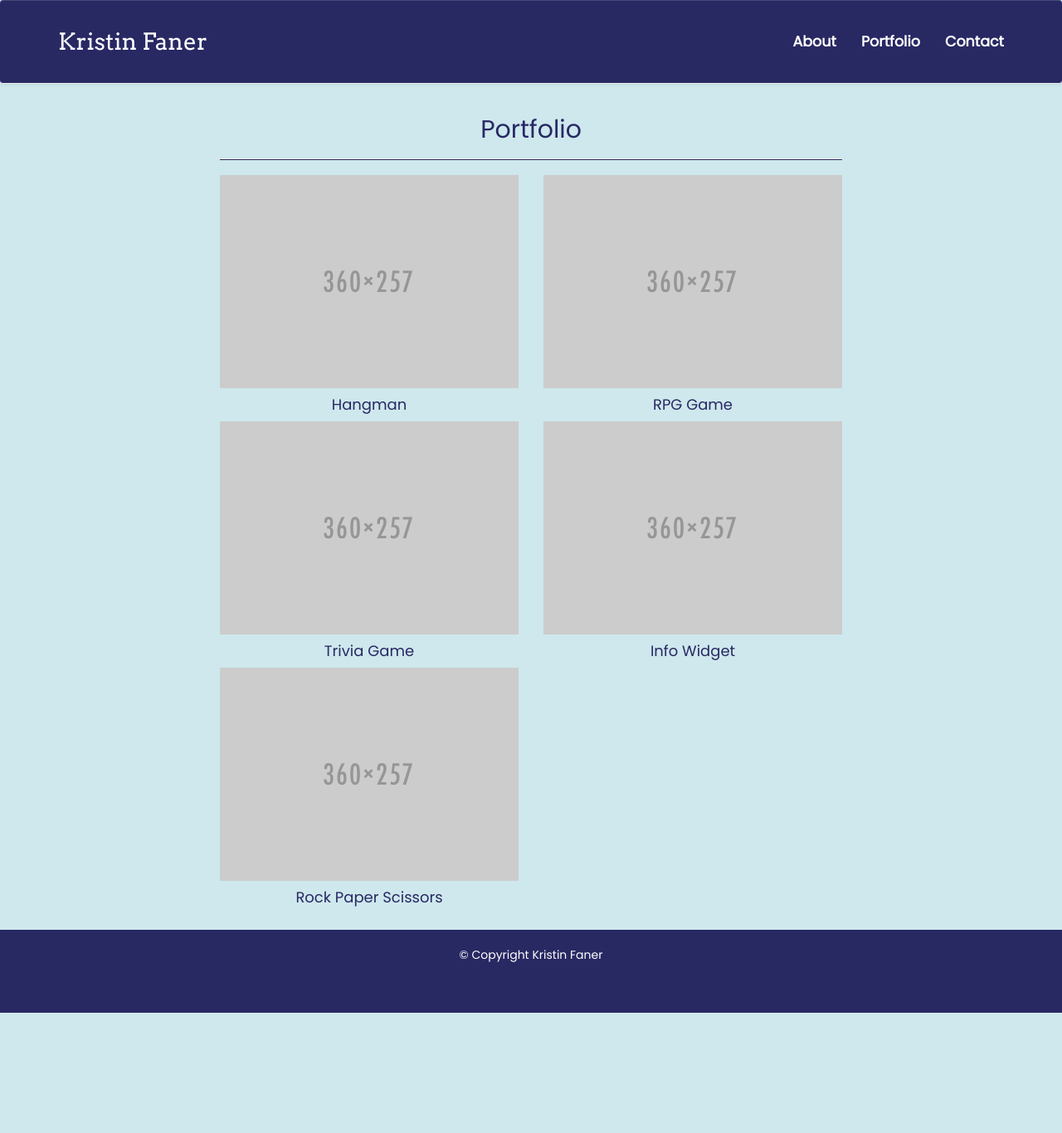
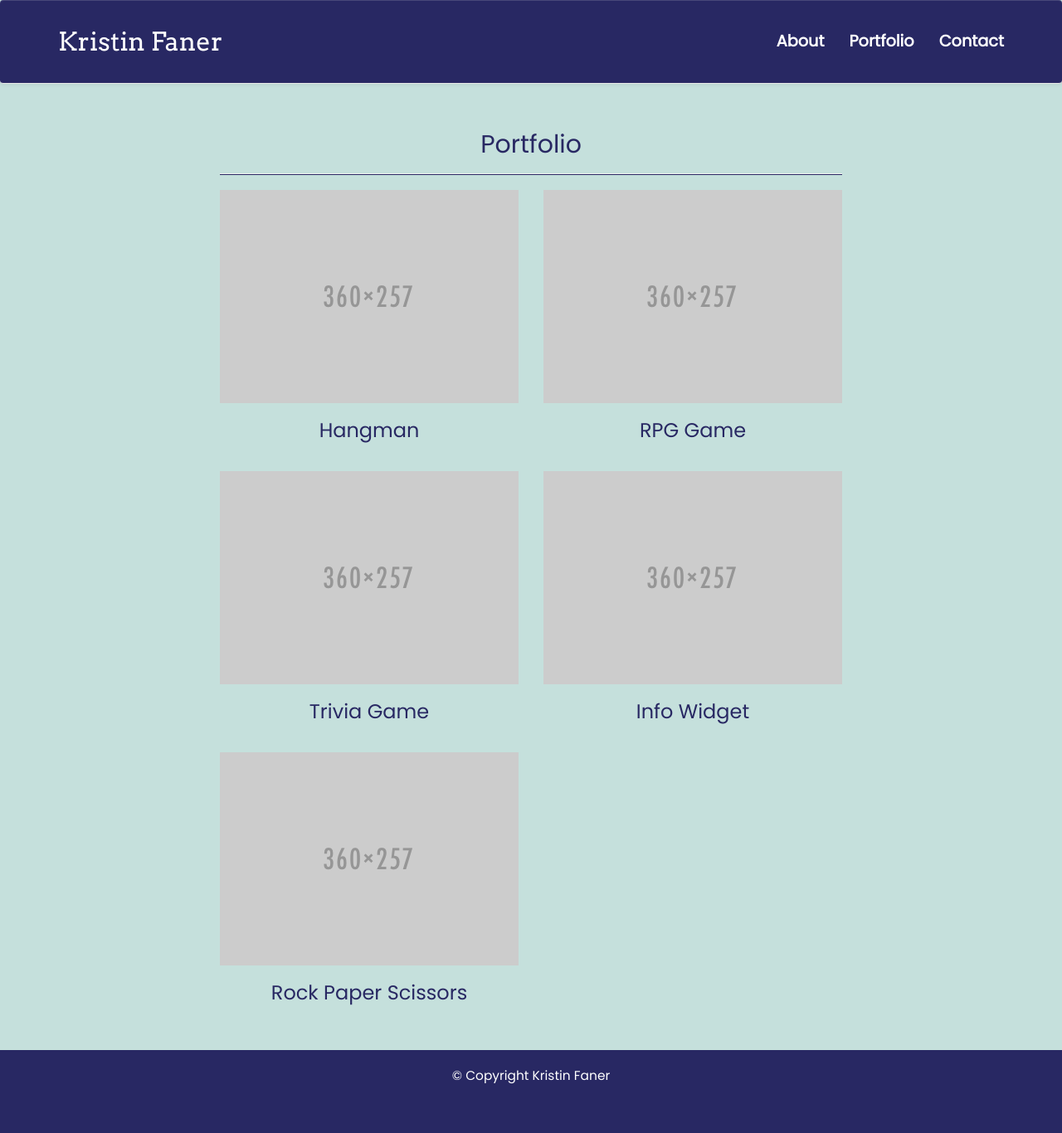
Before and after one commit to seeksort/Portfolio, a PHP site: page /portfolio.html in a window 1280 px wide. Shown: the whole page at 83% size. Before the commit the page ends 1221 px from the top, so only its background shows below. Run offline with PHP 8.4, Linux system fonts and the light colour scheme; some libraries are stand-ins or nearby versions.

Commit message:
finalized color palette

```diff
--- a/assignment2/contact.html
+++ b/assignment2/contact.html
@@ -78,7 +78,7 @@
 				    <label>Email:</label>
 				    <textarea class="form-control" id="inputText" placeholder="enter text" rows=5></textarea>
 				</div>
-				<button type="button" class="btn btn-primary">Submit</button>
+				<button type="button" class="btn btn-default">Submit</button>
             </div>
             <div class="col-lg-3"></div>
         	</div>
--- a/assignment2/css/style.css
+++ b/assignment2/css/style.css
@@ -8,7 +8,7 @@ html {
   min-height: 100%;
 }
 body {
-  background-color: #CEE8ED;
+  background-color: #C5E0DC;
   font-family: font-family: 'Poppins', sans-serif;
   margin-bottom: 100px;
 }
@@ -19,6 +19,7 @@ h1, h2, h3, h4, h5, h6 {
 p, div {
   font-family: 'Poppins', sans-serif;;
   color: #282863;
+  font-size: 1.05em;
 }
 #profile-pic {
   max-width: 175px;
@@ -56,9 +57,9 @@ NAVBAR
 }
 .navbar-custom .navbar-toggle:hover,
 .navbar-custom .navbar-toggle:focus {
-  background-color: #4E73AA;
+  background-color: #C5E0DC;
   color: #282863;
-  border-color: #4E73AA;
+  border-color: #C5E0DC;
 }
 .navbar-default
 .navbar-brand {
@@ -75,7 +76,7 @@ NAVBAR
 .navbar-default .navbar-brand:focus,
 .navbar-default .navbar-nav>li>a:hover,
 .navbar-default .navbar-nav>li>a:focus {
-  color: #4E73AA;
+  color: #C5E0DC;
 }
 .navbar {
   margin-bottom: 0px;
--- a/assignment2/portfolio.html
+++ b/assignment2/portfolio.html
@@ -64,23 +64,28 @@
                 <div class="row">
                 	<div class="col-md-6">
 	                	<img src="assets/images/placeholder.png" alt="placeholder project picture">
-	                	<h4>Hangman</h4>
+	                	<h3>Hangman</h3>
+	                	<br>
 	                </div>
 	                <div class="col-md-6">
 	                	<img src="assets/images/placeholder.png" alt="placeholder project picture">
-	                	<h4>RPG Game</h4>
+	                	<h3>RPG Game</h3>
+	                	<br>
 	                </div>
 	                <div class="col-md-6">
 	                	<img src="assets/images/placeholder.png" alt="placeholder project picture">
-	                	<h4>Trivia Game</h4>
+	                	<h3>Trivia Game</h3>
+	                	<br>
 	                </div>
 	                <div class="col-md-6">
 	                	<img src="assets/images/placeholder.png" alt="placeholder project picture">
-	                	<h4>Info Widget</h4>
+	                	<h3>Info Widget</h3>
+	                	<br>
 	                </div>
 	                <div class="col-md-6">
 	                	<img src="assets/images/placeholder.png" alt="placeholder project picture">
-	                	<h4>Rock Paper Scissors</h4>
+	                	<h3>Rock Paper Scissors</h3>
+	                	<br>
 	                </div>
                 </div>
             </div>
```
Also changed, not shown: 1 other file.
